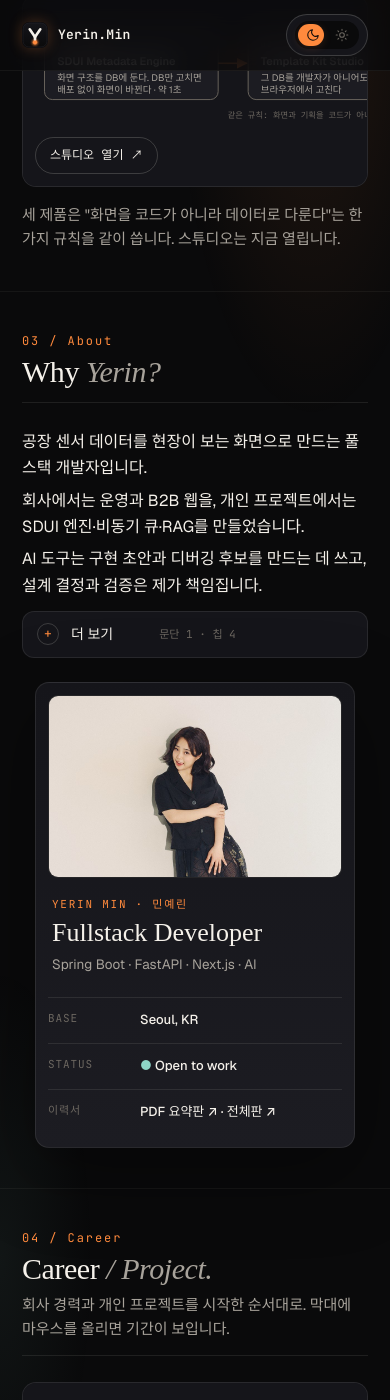
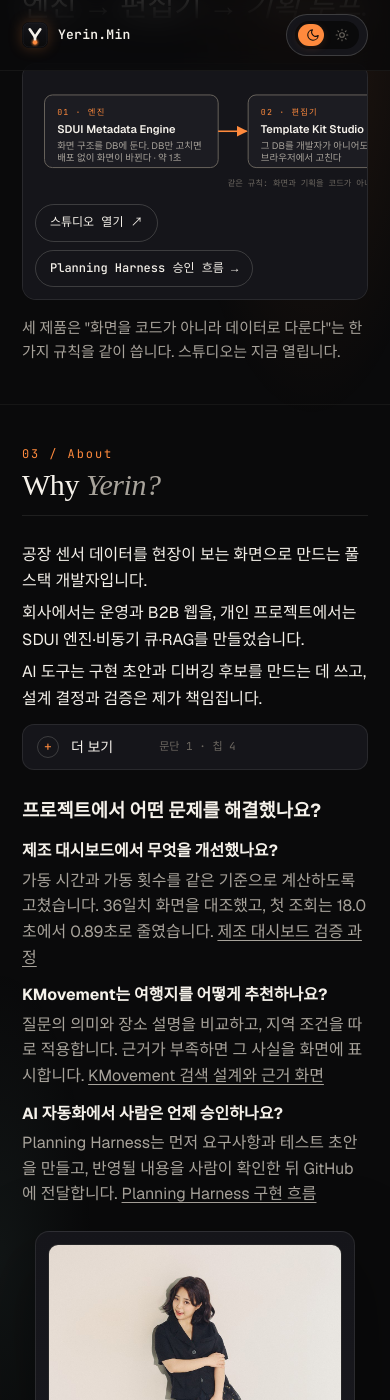
Before and after one commit to feed-mina/feed-mina.github.io, a Jekyll site: the page index.html, which Jekyll copies as it is, in a window 390 px wide and 1400 px high, scrolled down 5386 px. Built offline with Jekyll 4.4.1, drawn with Linux system fonts in a browser that asks for light colours; some web fonts are replaced; some of the changed text lies outside the part shown.

Commit message:
Improve portfolio search discovery and project answers

```diff
--- a/index.html
+++ b/index.html
@@ -3,13 +3,58 @@
 <head>
 <meta charset="utf-8" />
 <meta name="viewport" content="width=device-width, initial-scale=1" />
-<title>민예린 | AI 자동화 Fullstack Portfolio</title>
-<meta name="description" content="현실 데이터를 현장이 보는 화면으로 만들고, AI 와 웹 서비스로 연결하는 풀스택 개발자" />
-<meta property="og:title" content="민예린 | AI 자동화 Fullstack Portfolio" />
-<meta property="og:description" content="현실 데이터를 현장이 보는 화면으로 만들고, AI 와 웹 서비스로 연결하는 풀스택 개발자" />
-<meta property="og:image" content="assets/images/profile.jpg" />
+<title>민예린 포트폴리오 | 제조 데이터·AI 자동화 풀스택 개발자</title>
+<meta name="description" content="풀스택 개발자 민예린의 포트폴리오입니다. 제조 센서 대시보드의 첫 조회를 18.0초에서 0.89초로 줄인 과정, KMovement의 여행지 검색, 사람 승인을 거치는 AI 자동화 사례를 소개합니다." />
+<link rel="canonical" href="https://feed-mina.github.io/" />
+<meta property="og:type" content="website" />
+<meta property="og:site_name" content="민예린 포트폴리오" />
 <meta property="og:locale" content="ko_KR" />
-<link rel="canonical" href="https://feed-mina.github.io/" />
+<meta property="og:url" content="https://feed-mina.github.io/" />
+<meta property="og:title" content="민예린 포트폴리오 | 제조 데이터·AI 자동화 풀스택 개발자" />
+<meta property="og:description" content="풀스택 개발자 민예린의 포트폴리오입니다. 제조 센서 대시보드의 첫 조회를 18.0초에서 0.89초로 줄인 과정, KMovement의 여행지 검색, 사람 승인을 거치는 AI 자동화 사례를 소개합니다." />
+<meta property="og:image" content="https://feed-mina.github.io/assets/images/profile.jpg" />
+<meta property="og:image:alt" content="풀스택 개발자 민예린의 프로필 사진" />
+<meta name="twitter:card" content="summary" />
+<script type="application/ld+json">
+{
+  "@context": "https://schema.org",
+  "@graph": [
+    {
+      "@type": "WebSite",
+      "@id": "https://feed-mina.github.io/#website",
+      "url": "https://feed-mina.github.io/",
+      "name": "민예린 포트폴리오",
+      "inLanguage": "ko"
+    },
+    {
+      "@type": "ProfilePage",
+      "@id": "https://feed-mina.github.io/#profile-page",
+      "url": "https://feed-mina.github.io/",
+      "name": "민예린 포트폴리오 | 제조 데이터·AI 자동화 풀스택 개발자",
+      "description": "풀스택 개발자 민예린의 포트폴리오입니다. 제조 센서 대시보드의 첫 조회를 18.0초에서 0.89초로 줄인 과정, KMovement의 여행지 검색, 사람 승인을 거치는 AI 자동화 사례를 소개합니다.",
+      "inLanguage": "ko",
+      "isPartOf": {
+        "@id": "https://feed-mina.github.io/#website"
+      },
+      "mainEntity": {
+        "@id": "https://feed-mina.github.io/#person"
+      }
+    },
+    {
+      "@type": "Person",
+      "@id": "https://feed-mina.github.io/#person",
+      "name": "민예린",
+      "alternateName": "Yerin Min",
+      "url": "https://feed-mina.github.io/",
+      "image": "https://feed-mina.github.io/assets/images/profile.jpg",
+      "jobTitle": "풀스택 개발자",
+      "sameAs": [
+        "https://github.com/feed-mina"
+      ]
+    }
+  ]
+}
+</script>
 <link rel="icon" href="/favicon.svg" type="image/svg+xml" />
 <link rel="icon" href="/favicon.ico" sizes="any" />
 <link rel="icon" type="image/png" sizes="32x32" href="/favicon-32.png" />
@@ -1136,6 +1181,11 @@
   :root[data-theme="light"] .legend .d{ background:#3b6fd6;}
 
   /* about */
+  .portfolio-answers{ margin-top: 26px; }
+  .portfolio-answers h3{ margin-bottom: 12px; }
+  .portfolio-answers dt{ margin-top: 12px; color: var(--ink); font-weight: 700; }
+  .portfolio-answers dd{ margin: 4px 0 0; color: var(--ink-dim); }
+  .portfolio-answers a{ text-decoration: underline; text-underline-offset: 3px; }
   .about-two{ display:grid; grid-template-columns: 1fr 340px; gap: 48px; align-items:start;}
   .three{ font-size: 17px; color: var(--ink); line-height: 1.65; max-width: 640px;}
   .three + .three{ margin-top: 6px;}
@@ -1304,7 +1354,7 @@
     <div class="hero-intro">
       <p class="eyebrow">Portfolio · 2026</p>
       <h1>현장 데이터를 <span>쓸 수 있는 서비스로.</span></h1>
-      <p class="hero-summary">제조 센서 데이터를 대시보드로 보여 주고, AI와 웹 서비스로 연결하는 풀스택 개발자 민예린입니다.</p>
+      <p class="hero-summary">민예린입니다. 제조 센서 대시보드와 AI 자동화를 만드는 풀스택 개발자입니다.</p>
       <div class="hero-actions">
         <a class="btn primary" href="#projects">프로젝트 보기 <span aria-hidden="true">↓</span></a>
         <a class="btn" href="manufacturing-ai/">제조 × AI Work <span aria-hidden="true">→</span></a>
@@ -1411,29 +1461,29 @@
         <a href="evol-case-study.html"><img src="assets/images/evol-period-week.webp" alt="가이드롤 생산 모니터링 기간 통계 주 화면" loading="lazy" width="1280" height="720" /></a>
         <div class="b">
           <div class="tag">01 · 제조 센서 데이터</div>
-          <h3>가동 0회인데 1.2시간</h3>
+          <h3>제조 센서 대시보드의 가동 지표 개선</h3>
           <div class="q"><b>문제</b> 한 주 통계에 가동 1.2시간과 가동 0회가 같이 떴다. 횟수와 시간이 다른 기준으로 세고 있었다.</div>
           <div class="q"><b>결과</b> "가동 1회"를 현장과 다시 정하고 합산 함수 한 곳으로 통일. 36일치 화면 전부를 대조해 두 숫자가 맞는지 확인.</div>
           <div class="m">36일치 화면 전부 일치 · 18.0초 → 0.89초</div>
-          <div class="ln"><a class="btn primary" href="evol-case-study.html">케이스 →</a><a class="btn" href="https://evol.srv1869569.hstgr.cloud/" target="_blank" rel="noopener">Live Demo ↗</a><span class="st tmp">라이브</span></div>
+          <div class="ln"><a class="btn primary" href="evol-case-study.html">가동 지표 개선 과정 →</a><a class="btn" href="https://evol.srv1869569.hstgr.cloud/" target="_blank" rel="noopener">Live Demo ↗</a><span class="st tmp">라이브</span></div>
         </div>
       </div>
       <div class="case">
         <a href="https://kmovement.srv1869569.hstgr.cloud/view/ROUTE_PLANNER" target="_blank" rel="noopener"><img src="KMovement/assets/capture/evidence-rag.png" alt="KMovement 검색 근거 화면" loading="lazy" width="1280" height="720" /></a>
         <div class="b">
           <div class="tag">02 · RAG 검색</div>
-          <h3>검색 점수 하나로 답하지 않는다</h3>
+          <h3>KMovement 여행지 검색</h3>
           <div class="q"><b>문제</b> "경기도 촬영지"를 물었는데 서울 장소가 섞이거나, 실제로 없는 장소가 답에 들어갔다.</div>
           <div class="q"><b>결과</b> 질문과 충분히 비슷한 장소만 답에 쓰고, "서울" 같은 지역 조건은 점수와 상관없이 따로 거릅니다. 근거가 되는 장소를 못 찾으면 못 찾았다고 화면에 표시합니다.</div>
           <div class="m">비슷함 기준 0.25 · 후보 3개 · 근거 없으면 표시</div>
-          <div class="ln"><a class="btn primary" href="https://kmovement.srv1869569.hstgr.cloud/view/ROUTE_PLANNER" target="_blank" rel="noopener">Live Demo ↗</a><a class="btn" href="https://github.com/feed-mina/KMovement#readme" target="_blank" rel="noopener">GitHub ↗</a><span class="st">라이브</span></div>
+          <div class="ln"><a class="btn primary" href="/kmovement-rag/">KMovement 검색 설계 →</a><a class="btn" href="https://kmovement.srv1869569.hstgr.cloud/view/ROUTE_PLANNER" target="_blank" rel="noopener">여행 코스 데모 ↗</a><a class="btn" href="https://github.com/feed-mina/KMovement#readme" target="_blank" rel="noopener">GitHub ↗</a></div>
         </div>
       </div>
       <div class="case">
         <a href="https://jarvis-factory-copilot-sample.evolvix.workers.dev" target="_blank" rel="noopener"><img src="assets/images/factory-copilot-proposal.webp" alt="Factory AI Copilot 제안 쪽지 — 근거·추적·승인·모의 명령 화면" loading="lazy" width="1280" height="1100" /></a>
         <div class="b">
           <div class="tag">03 · 제조 Agentic AI</div>
-          <h3>승인 없이는 명령이 안 나간다</h3>
+          <h3>Factory AI Copilot의 사람 승인 흐름</h3>
           <div class="q"><b>문제</b> "에이전트 판단 → 사람 승인 → 로봇 명령" 흐름을 말로만 설명할 수 있었다. 승인 구조를 실제로 만든 자비스는 비공개 저장소 안에 있었다.</div>
           <div class="q"><b>결과</b> 허구 센서 사이클 30건 위에 규칙 2개로 이상을 잡고, Tool로 앞 5사이클을 거슬러 시작점을 ID로 찍고, 행동 제안은 사람이 승인 8조건을 통과시켜야만 모의 명령이 된다. 자동 전이 0개.</div>
           <div class="m">승인 8조건 · 자동 전이 0 · 테스트 30개 통과</div>
@@ -1532,6 +1582,7 @@
         </svg>
       <div class="links">
         <a class="btn" href="https://sdui-template-kit-productization.pages.dev/studio/" target="_blank" rel="noopener">스튜디오 열기 ↗</a>
+        <a class="btn" href="/planning-harness.html">Planning Harness 승인 흐름 →</a>
       </div>
     </div>
     <p class="fig-note">세 제품은 "화면을 코드가 아니라 데이터로 다룬다"는 한 가지 규칙을 같이 씁니다. 스튜디오는 지금 열립니다.</p>
@@ -1557,6 +1608,17 @@
             <div class="chips"><span class="chip">정의 먼저</span><span class="chip">운영 안정성</span><span class="chip">AI 위임</span><span class="chip">읽히는 시스템</span></div>
           </div>
         </details>
+        <div class="portfolio-answers">
+          <h3>프로젝트에서 어떤 문제를 해결했나요?</h3>
+          <dl>
+            <dt>제조 대시보드에서 무엇을 개선했나요?</dt>
+            <dd>가동 시간과 가동 횟수를 같은 기준으로 계산하도록 고쳤습니다. 36일치 화면을 대조했고, 첫 조회는 18.0초에서 0.89초로 줄였습니다. <a href="/evol-case-study.html">제조 대시보드 검증 과정</a></dd>
+            <dt>KMovement는 여행지를 어떻게 추천하나요?</dt>
+            <dd>질문의 의미와 장소 설명을 비교하고, 지역 조건을 따로 적용합니다. 근거가 부족하면 그 사실을 화면에 표시합니다. <a href="/kmovement-rag/">KMovement 검색 설계와 근거 화면</a></dd>
+            <dt>AI 자동화에서 사람은 언제 승인하나요?</dt>
+            <dd>Planning Harness는 먼저 요구사항과 테스트 초안을 만들고, 반영될 내용을 사람이 확인한 뒤 GitHub에 전달합니다. <a href="/planning-harness.html">Planning Harness 구현 흐름</a></dd>
+          </dl>
+        </div>
       </div>
       <aside class="profile-panel" aria-label="프로필 요약">
         <div class="profile-image">
@@ -1698,7 +1760,8 @@
 
 <footer>
   <div class="wrap row">
-    <div class="signature">© 2026 Yerin Min — Built with intent.</div>
+    <div class="signature">© 2026 Yerin Min</div>
+    <a href="/blog/">기술 블로그</a>
     <div>"운영의 문제에서 핑계를 찾기 전에 아키텍처로 해결합니다."</div>
   </div>
 </footer>
--- /dev/null
+++ b/kmovement-rag/index.html
@@ -0,0 +1,85 @@
+<!doctype html>
+<html lang="ko">
+<head>
+  <meta charset="utf-8" />
+  <meta name="viewport" content="width=device-width, initial-scale=1" />
+<title>KMovement 여행지 검색 | 지역 필터와 RAG 설계</title>
+<meta name="description" content="KMovement가 여행지 추천에서 지역 조건을 따로 적용하고, 근거가 부족할 때 안내하는 방식입니다. 검색 화면과 GitHub 소스를 함께 볼 수 있습니다." />
+<link rel="canonical" href="https://feed-mina.github.io/kmovement-rag/" />
+<meta property="og:type" content="article" />
+<meta property="og:site_name" content="민예린 포트폴리오" />
+<meta property="og:locale" content="ko_KR" />
+<meta property="og:url" content="https://feed-mina.github.io/kmovement-rag/" />
+<meta property="og:title" content="KMovement 여행지 검색 | 지역 필터와 RAG 설계" />
+<meta property="og:description" content="KMovement가 여행지 추천에서 지역 조건을 따로 적용하고, 근거가 부족할 때 안내하는 방식입니다. 검색 화면과 GitHub 소스를 함께 볼 수 있습니다." />
+<meta property="og:image" content="https://feed-mina.github.io/KMovement/assets/capture/evidence-rag.png" />
+<meta property="og:image:alt" content="KMovement 여행지 검색의 근거 표시 화면" />
+<meta name="twitter:card" content="summary" />
+<script type="application/ld+json">
+{
+  "@context": "https://schema.org",
+  "@type": "Article",
+  "headline": "KMovement 여행지 검색 | 지역 필터와 RAG 설계",
+  "description": "KMovement가 여행지 추천에서 지역 조건을 따로 적용하고, 근거가 부족할 때 안내하는 방식입니다. 검색 화면과 GitHub 소스를 함께 볼 수 있습니다.",
+  "inLanguage": "ko",
+  "mainEntityOfPage": "https://feed-mina.github.io/kmovement-rag/",
+  "image": "https://feed-mina.github.io/KMovement/assets/capture/evidence-rag.png",
+  "author": {
+    "@type": "Person",
+    "@id": "https://feed-mina.github.io/#person",
+    "name": "민예린",
+    "url": "https://feed-mina.github.io/"
+  }
+}
+</script>
+  <link rel="icon" href="/favicon.svg" type="image/svg+xml" />
+  <style>
+    * { box-sizing: border-box; }
+    body { margin: 0; background: #0a0a0b; color: #f5f1ea; font: 1rem/1.75 system-ui, sans-serif; word-break: keep-all; overflow-wrap: anywhere; }
+    main, nav { width: min(calc(100% - 40px), 760px); margin-inline: auto; }
+    nav { padding-block: 22px; }
+    main { padding-block: 24px 56px; }
+    h1, h2 { line-height: 1.25; letter-spacing: -.04em; }
+    h1 { font-size: clamp(2rem, 6vw, 3.6rem); margin: 0 0 18px; }
+    h2 { margin: 0 0 12px; }
+    p, li, figcaption { color: #d2ccc3; }
+    section { border-top: 1px solid #3c3934; padding-block: 26px 10px; }
+    a { color: #9be0d0; text-underline-offset: 4px; }
+    a:focus-visible { outline: 2px solid #9be0d0; outline-offset: 4px; }
+    figure { margin: 24px 0; }
+    img { display: block; width: 100%; height: auto; border: 1px solid #3c3934; border-radius: 12px; }
+    figcaption { font-size: .9rem; margin-top: 8px; }
+  </style>
+</head>
+<body>
+  <nav aria-label="포트폴리오 탐색"><a href="/#projects">민예린 포트폴리오 · 프로젝트 목록</a></nav>
+  <main>
+    <article>
+      <header>
+        <h1>KMovement 여행지 검색</h1>
+        <p>KMovement는 팬이 관심 있는 아티스트와 관련된 여행지를 찾는 개인 프로젝트입니다. 장소 설명이 질문과 얼마나 비슷한지 살피고, 지역 조건을 따로 확인합니다. 근거가 부족하면 확인할 수 있는 장소가 부족하다고 안내합니다.</p>
+      </header>
+      <section>
+        <h2>검색 점수와 지역을 왜 따로 확인하나요?</h2>
+        <p>‘경기도 촬영지’를 찾을 때 서울의 장소 설명이 질문과 비슷하다는 이유로 함께 나올 수 있습니다. 장소 설명을 비교해 후보를 찾되, 경기도라는 지역 조건도 충족하는 후보를 답변에 사용합니다.</p>
+      </section>
+      <section>
+        <h2>추천의 근거는 어떻게 보여 주나요?</h2>
+        <p>검색 증강 생성(RAG, Retrieval-Augmented Generation)은 먼저 관련 자료를 찾고, 그 자료를 바탕으로 답을 만드는 방식입니다. KMovement에서는 찾은 장소를 답변의 근거로 사용합니다. 질문과 관련된 자료가 충분하지 않으면 화면에 그 상태를 표시합니다.</p>
+        <figure>
+          <img src="/KMovement/assets/capture/evidence-rag.png" alt="KMovement 여행지 검색에서 답변과 장소 근거를 확인하는 화면" loading="lazy" />
+          <figcaption>KMovement에서 답변의 장소 근거를 확인하는 포트폴리오 캡처</figcaption>
+        </figure>
+      </section>
+      <section>
+        <h2>민예린이 맡은 작업</h2>
+        <p>개인 프로젝트로 추천 흐름을 설계하고 구현했습니다. 여기서는 장소 설명 검색과 지역 조건을 나눈 설계를 소개합니다. 추천 정확도는 별도 평가가 필요한 상태입니다.</p>
+        <ul>
+          <li><a href="https://github.com/feed-mina/KMovement">KMovement 소스와 프로젝트 문서</a></li>
+          <li><a href="https://kmovement.srv1869569.hstgr.cloud/view/ROUTE_PLANNER">KMovement 여행 코스 데모</a></li>
+        </ul>
+      </section>
+    </article>
+  </main>
+</body>
+</html>
```
Also changed, not shown: evol-case-study.html (+12 -2 lines), planning-harness.html (+12 -2 lines), sitemap.xml (+22 -3 lines).
